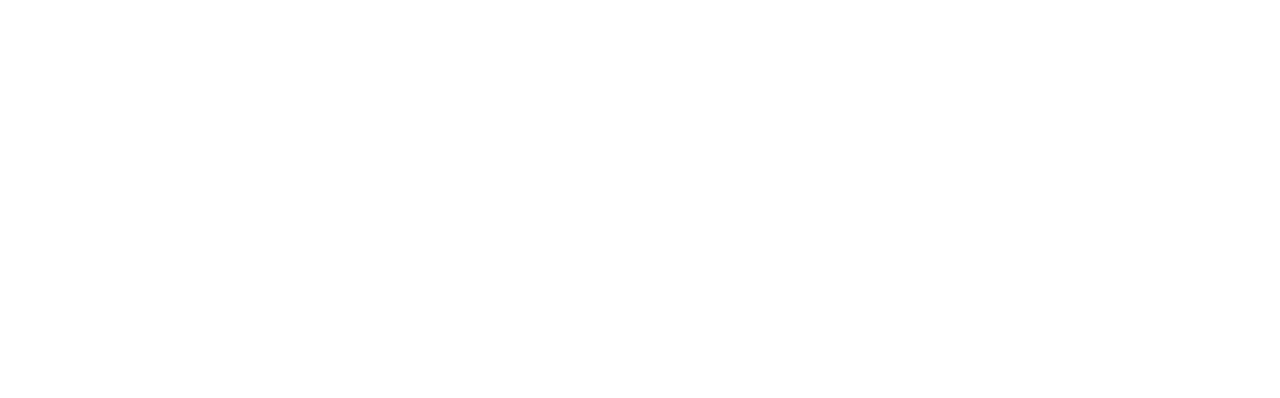
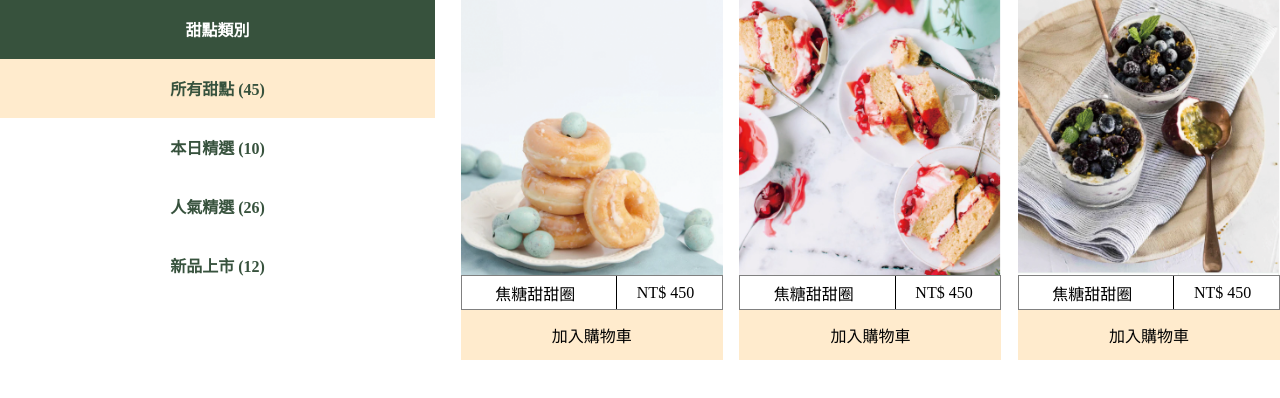
Before and after one commit to Stevetanus/hexschool_hw, a plain HTML site: page flex-10/10.產品列表/index.html in a window 1280 px wide. Drawn offline with Linux system fonts and the light colour scheme.

Commit message:
update flex-10

```diff
--- a/flex-10/10.產品列表/index.html
+++ b/flex-10/10.產品列表/index.html
@@ -8,5 +8,42 @@
     <meta name="author" content="Steven Wang" />
     <link rel="stylesheet" href="style.css" />
   </head>
-  <body></body>
+  <body>
+    <div class="wrap">
+      <div class="aside">
+        <div class="category">
+          <h1>甜點類別</h1>
+        </div>
+        <ul>
+          <li><a href="#">所有甜點 (45)</a></li>
+          <li><a href="#">本日精選 (10)</a></li>
+          <li><a href="#">人氣精選 (26)</a></li>
+          <li><a href="#">新品上市 (12)</a></li>
+        </ul>
+      </div>
+      <div class="items">
+        <div class="item">
+          <img src="./pic1.png" alt="pic1" />
+          <div class="description">
+            <span>焦糖甜甜圈</span><span>NT$ 450</span>
+          </div>
+          <div class="cart">加入購物車</div>
+        </div>
+        <div class="item">
+          <img src="./pic2.png" alt="pic2" />
+          <div class="description">
+            <span>焦糖甜甜圈</span><span>NT$ 450</span>
+          </div>
+          <div class="cart">加入購物車</div>
+        </div>
+        <div class="item">
+          <img src="./pic3.png" alt="pic3" />
+          <div class="description">
+            <span>焦糖甜甜圈</span><span>NT$ 450</span>
+          </div>
+          <div class="cart">加入購物車</div>
+        </div>
+      </div>
+    </div>
+  </body>
 </html>
--- a/flex-10/10.產品列表/style.css
+++ b/flex-10/10.產品列表/style.css
@@ -1,5 +1,92 @@
-* {
+*,
+*::before,
+*::after {
   box-sizing: border-box;
   margin: 0;
   padding: 0;
 }
+img {
+  max-width: 100%;
+  margin: 0;
+}
+.wrap {
+  display: flex;
+  justify-content: space-between;
+}
+.aside {
+  width: 34%;
+  display: flex;
+  flex-direction: column;
+  align-items: center;
+}
+.items {
+  max-width: 64%;
+  display: flex;
+  flex-wrap: wrap;
+  justify-content: space-between;
+}
+.category {
+  width: 100%;
+  background-color: #37523d;
+  color: #fff;
+  text-align: center;
+  padding: 4%;
+}
+.category h1 {
+  font-size: 16px;
+}
+ul {
+  list-style-type: none;
+  width: 100%;
+  text-align: center;
+}
+a {
+  text-decoration: none;
+  color: #37523d;
+}
+li:nth-child(1) {
+  background-color: blanchedalmond;
+}
+li {
+  font-size: 16px;
+  font-weight: bold;
+  padding: 4%;
+}
+.item {
+  max-width: 48%;
+  display: flex;
+  flex-direction: column;
+  justify-content: center;
+}
+.description {
+  display: flex;
+  justify-content: space-around;
+  align-items: center;
+  margin: 0;
+  border: 1px solid grey;
+  padding-left: 5%;
+  /* padding-top: 2%;
+  padding-bottom: 2%; */
+}
+span {
+  display: inline-block;
+}
+.description span:nth-child(2) {
+  padding: 3%;
+  border-left: 1px solid #000;
+  padding-left: 8%;
+}
+.cart {
+  display: flex;
+  justify-content: center;
+  padding-top: 5%;
+  padding-bottom: 5%;
+  background-color: blanchedalmond;
+  margin-bottom: 5%;
+}
+
+@media screen and (min-width: 767px) {
+  .item {
+    max-width: 32%;
+  }
+}
--- a/flex-10/9.訂單明細/style.css
+++ b/flex-10/9.訂單明細/style.css
@@ -1,5 +1,44 @@
-* {
+*,
+*::before,
+*::after {
   box-sizing: border-box;
   margin: 0;
   padding: 0;
 }
+body {
+  margin: 0 auto;
+  display: flex;
+  justify-content: center;
+}
+.wrap {
+  max-width: 50%;
+  display: flex;
+  flex-direction: column;
+  border: 1px solid grey;
+}
+.summary,
+.shop {
+  width: 40vw;
+  text-align: center;
+  background-color: #e7eeea;
+  padding: 10px;
+}
+
+.cost,
+.delievery,
+.total {
+  display: flex;
+  justify-content: space-between;
+  align-items: center;
+  padding-left: 10px;
+  padding-right: 10px;
+  padding-top: 10px;
+}
+.total {
+  padding-bottom: 10px;
+}
+item {
+  padding: 10px;
+  display: flex;
+  justify-content: space-between;
+}
```
Also changed, not shown: flex-10/9.訂單明細/index.html (+32 -1 lines).
